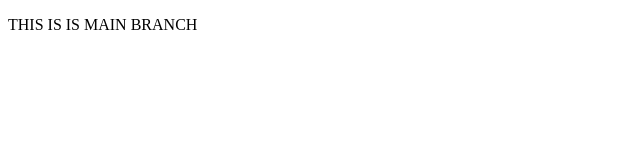
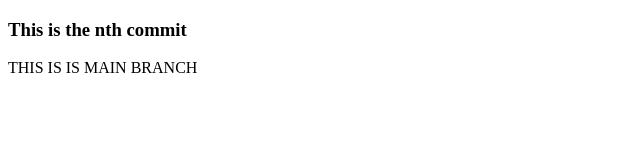
Before and after one commit to jprocamora/ClassB, a plain HTML site: page index.html in a window 1280 px wide. Shown: the whole page, without its empty margins (0-640 px from the left). Drawn offline with Linux system fonts and the light colour scheme.

Commit message:
added another line

```diff
--- a/index.html
+++ b/index.html
@@ -8,7 +8,10 @@
 </head>
 
 <body>
+    <h3>This is the nth commit</h3>
     <p>THIS IS IS MAIN BRANCH</p>
+
+
 </body>
 
 </html>
```
